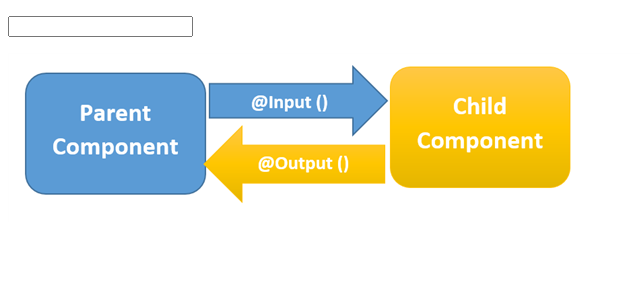
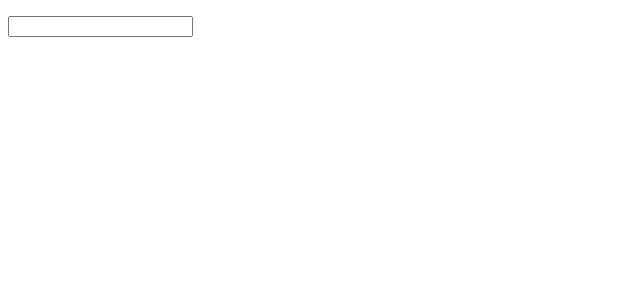
Before and after one commit to ricardoguzm/Mystore, an Angular app: page / in a window 1280 px wide. Shown: the top 300 px of the page, without its empty margins (0-640 px from the left). Built offline with nearby package versions, Linux system fonts and the light colour scheme.

Commit message:
Update img.component.html

```diff
--- a/src/app/components/img/img.component.html
+++ b/src/app/components/img/img.component.html
@@ -1,5 +1,5 @@
 <img width="200" [error]="imgError()" [src]="img" alt="" *ngIf="img; else elseImg">
 <ng-template #elseImg>
-    <img src="./assets/images/defaulf.png" alt="">
+    <img [src]="imagenDefault" alt="">
 
 </ng-template>
```
